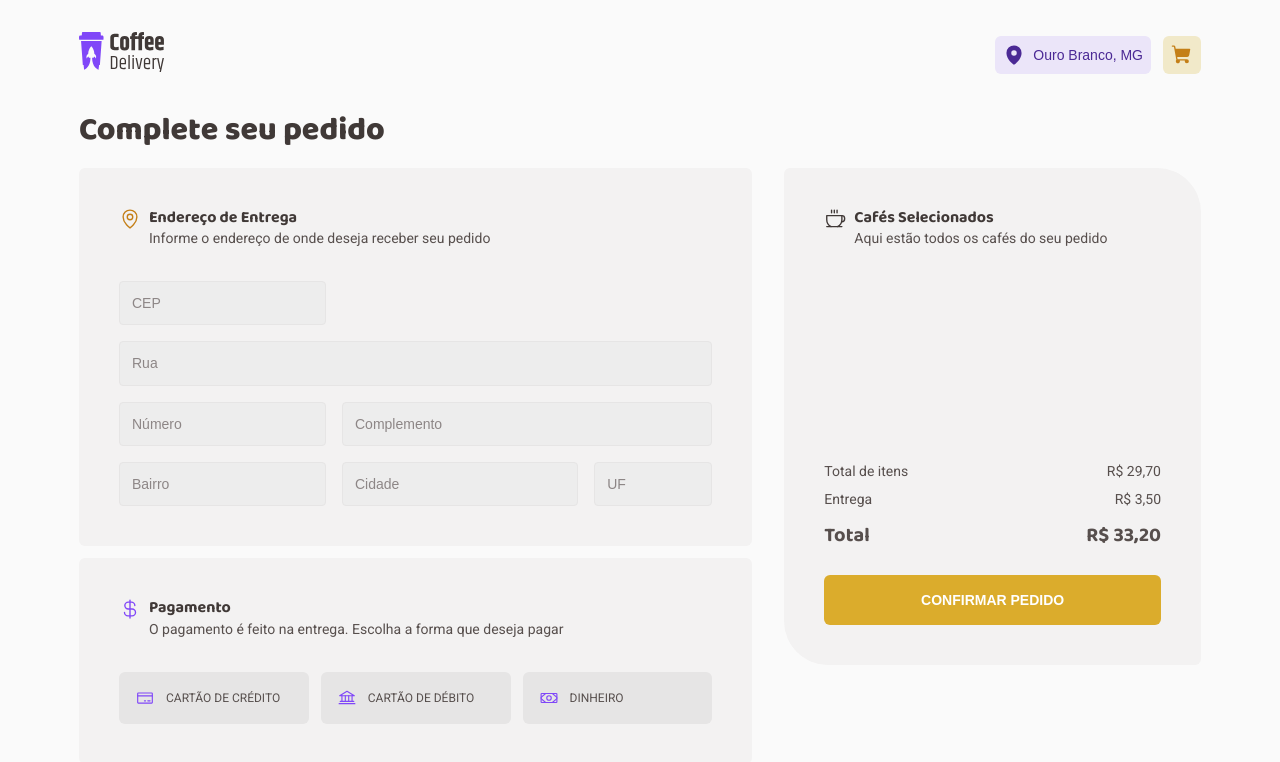
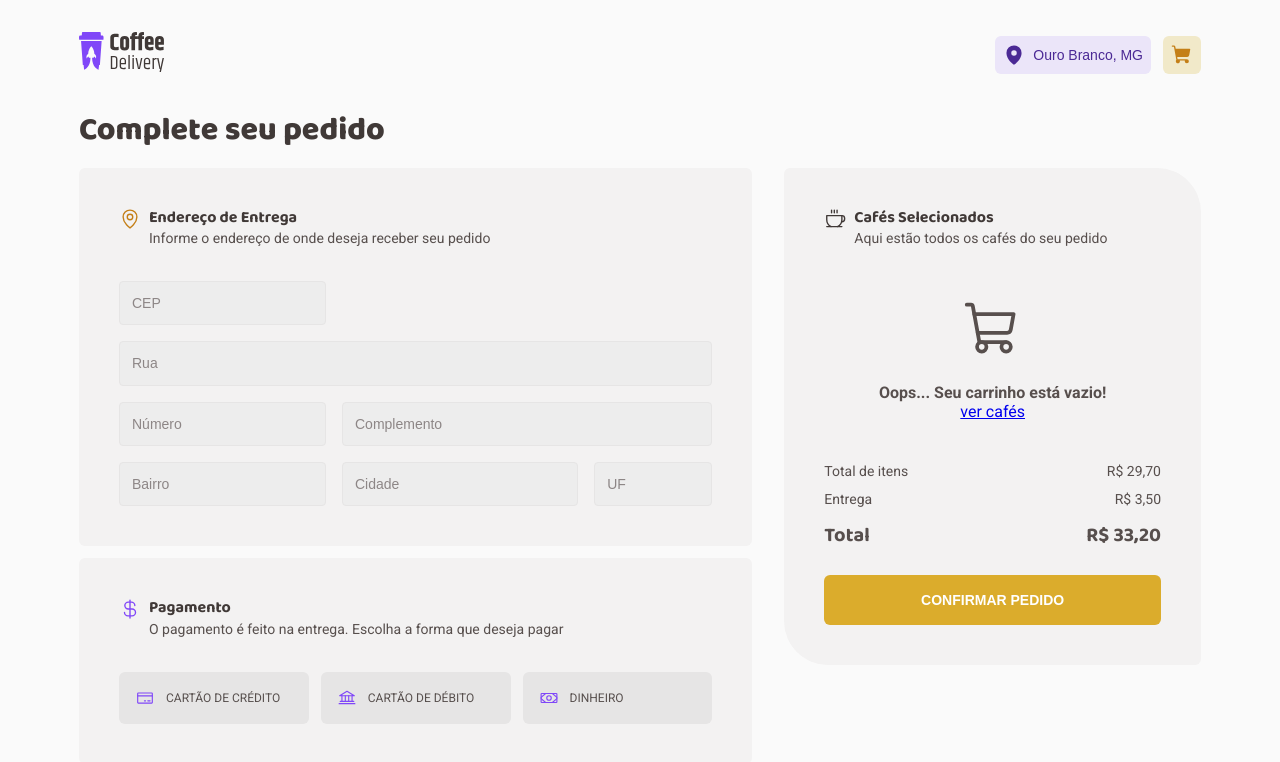
Before and after one commit to eoisaac/coffee_delivery, a React (Vite) app: page /success in a window 1280 px wide. Shown: the top 762 px of the page. Built offline with nearby package versions, Linux system fonts and the light colour scheme.

Commit message:
:sparkles: feat: add empty card alert on checkout page

```diff
--- a/src/components/Counter/index.tsx
+++ b/src/components/Counter/index.tsx
@@ -4,11 +4,16 @@ import { CounterContainer } from './styles'
 
 interface CounterProps {
   size?: 'small' | 'large'
+  counterValue?: number
   setAmount: (amount: number) => void
 }
 
-export const Counter = ({ size = 'large', setAmount }: CounterProps) => {
-  const [counter, setCounter] = useState(1)
+export const Counter = ({
+  size = 'large',
+  setAmount,
+  counterValue = 1,
+}: CounterProps) => {
+  const [counter, setCounter] = useState(counterValue)
 
   const handleAmountInput = (e: ChangeEvent<HTMLInputElement>) => {
     setCounter(Number(e.target.value))
--- a/src/components/Header/index.tsx
+++ b/src/components/Header/index.tsx
@@ -13,7 +13,7 @@ import {
 export const Header = () => {
   const { cart } = useContext(OrderContext)
 
-  const cartItems = cart.length
+  const cartIsEmpty = cart.length <= 0
 
   return (
     <HeaderContainer>
@@ -35,7 +35,7 @@ export const Header = () => {
         <nav>
           <NavLink to="/checkout">
             <CartButton type="button">
-              {cartItems !== 0 && <ButtonBadge>{cartItems}</ButtonBadge>}
+              {cartIsEmpty || <ButtonBadge>{cart.length}</ButtonBadge>}
 
               <ShoppingCart size={22} weight="fill" />
             </CartButton>
--- a/src/pages/Checkout/components/OrderCoffee/index.tsx
+++ b/src/pages/Checkout/components/OrderCoffee/index.tsx
@@ -3,7 +3,7 @@ import { Counter } from '../../../../components/Counter'
 import { Coffee } from '../../../Home/components/CoffeeCard'
 import { ButtonsWrap, CoffeeData, OrderCoffeeContainer, Price } from './styles'
 
-export const OrderCoffee = ({ name, price, amount, image }: Coffee) => {
+export const OrderCoffee = ({ id, name, price, amount, image }: Coffee) => {
   const [coffeeAmount, setCoffeeAmount] = useState(amount)
 
   return (
@@ -12,8 +12,11 @@ export const OrderCoffee = ({ name, price, amount, image }: Coffee) => {
       <CoffeeData>
         <span>{name}</span>
         <ButtonsWrap>
-          <Counter size="small" setAmount={setCoffeeAmount} />
-
+          <Counter
+            size="small"
+            setAmount={setCoffeeAmount}
+            counterValue={coffeeAmount}
+          />
           <button type="button">Remover</button>
         </ButtonsWrap>
       </CoffeeData>
--- a/src/pages/Checkout/index.tsx
+++ b/src/pages/Checkout/index.tsx
@@ -1,6 +1,7 @@
 import {
   CheckoutContainer,
   CoffeeOrderContainer,
+  EmptyAlert,
   OrderFooter,
   OrderList,
   OrderResume,
@@ -9,14 +10,17 @@ import { OrderCheckoutForm } from './components/OrderCheckoutForm'
 import { FormProvider, useForm } from 'react-hook-form'
 import { zodResolver } from '@hookform/resolvers/zod'
 import * as zod from 'zod'
-import { Coffee } from 'phosphor-react'
+import { Coffee, ShoppingCart } from 'phosphor-react'
 import { Header } from './components/OrderCheckoutForm/styles'
 import { useContext } from 'react'
 import { OrderContext } from '../../context/OrderContext'
 import { OrderCoffee } from './components/OrderCoffee'
+import { Link } from 'react-router-dom'
 
 export const Checkout = () => {
   const { cart } = useContext(OrderContext)
+
+  const cartIsEmpty = cart.length <= 0
 
   const orderCheckoutFormSchema = zod.object({
     cep: zod.string().min(8, 'O CEP inválido. Mínimo 8 caracteres'),
@@ -66,6 +70,15 @@ export const Checkout = () => {
             </div>
           </Header>
 
+          {cartIsEmpty ? (
+            <EmptyAlert>
+              <ShoppingCart size={60} />
+              <div>
+                <strong>Oops... Seu carrinho está vazio!</strong>
+                <Link to="/"> ver cafés </Link>
+              </div>
+            </EmptyAlert>
+          ) : (
             <OrderList>
               {cart.map((coffee) => {
                 return (
@@ -80,6 +93,7 @@ export const Checkout = () => {
                 )
               })}
             </OrderList>
+          )}
 
           <OrderFooter>
             <OrderResume>
--- a/src/pages/Checkout/styles.ts
+++ b/src/pages/Checkout/styles.ts
@@ -88,3 +88,18 @@ export const OrderFooter = styled.div`
     }
   }
 `
+
+export const EmptyAlert = styled.div`
+  max-height: 300px;
+  flex: 1;
+  display: flex;
+  flex-direction: column;
+  align-items: center;
+  justify-content: center;
+  gap: 1.5rem;
+  text-align: center;
+
+  a {
+    display: block;
+  }
+`
--- a/src/pages/Home/components/CoffeeCard/index.tsx
+++ b/src/pages/Home/components/CoffeeCard/index.tsx
@@ -38,6 +38,8 @@ export const CoffeeCard = ({
         image,
       },
     ])
+
+    setCoffeeAmount(1)
   }
 
   return (
@@ -59,7 +61,7 @@ export const CoffeeCard = ({
         </CoffeePrice>
 
         <BuyButtons>
-          <Counter setAmount={setCoffeeAmount} />
+          <Counter setAmount={setCoffeeAmount} counterValue={coffeeAmount} />
 
           <CartButton onClick={handleAddItemIntoCart}>
             <ShoppingCart size={22} weight="fill" />
```
Lines whose indentation alone changed are shown as unchanged.
